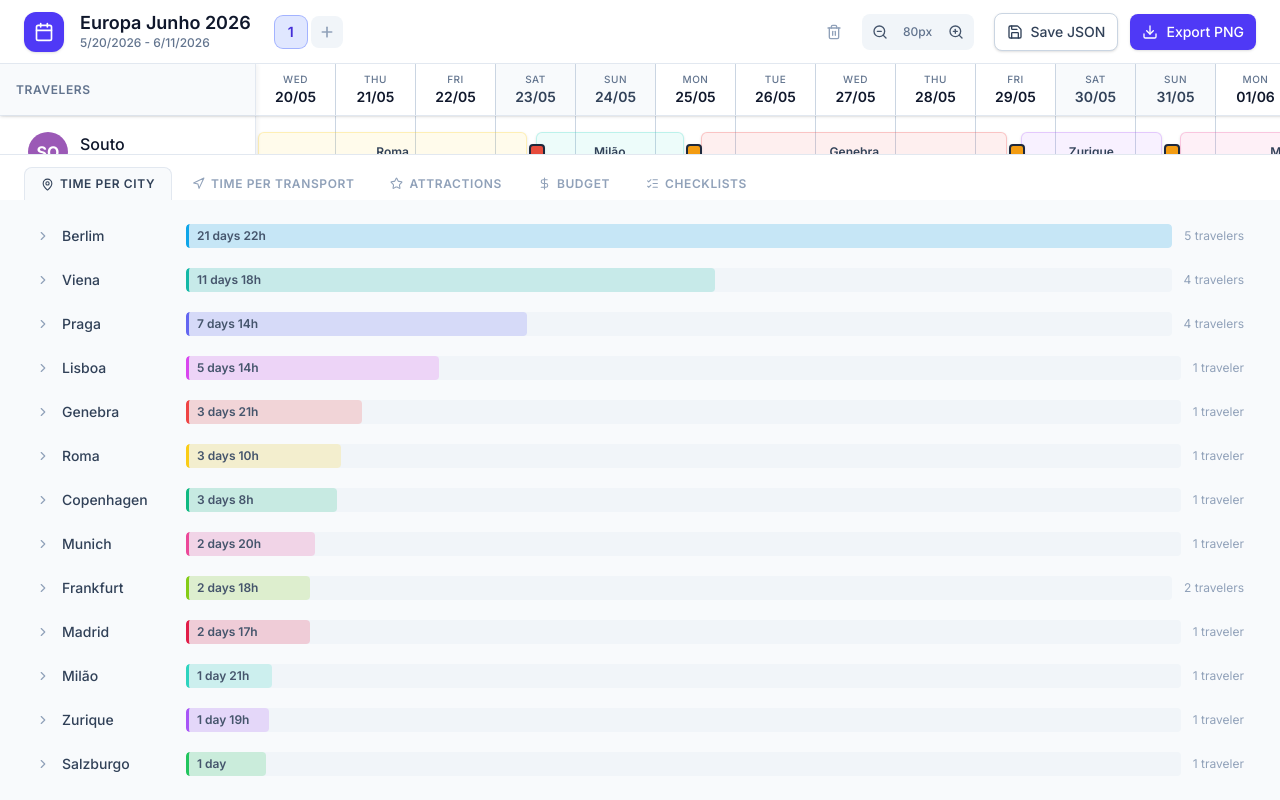
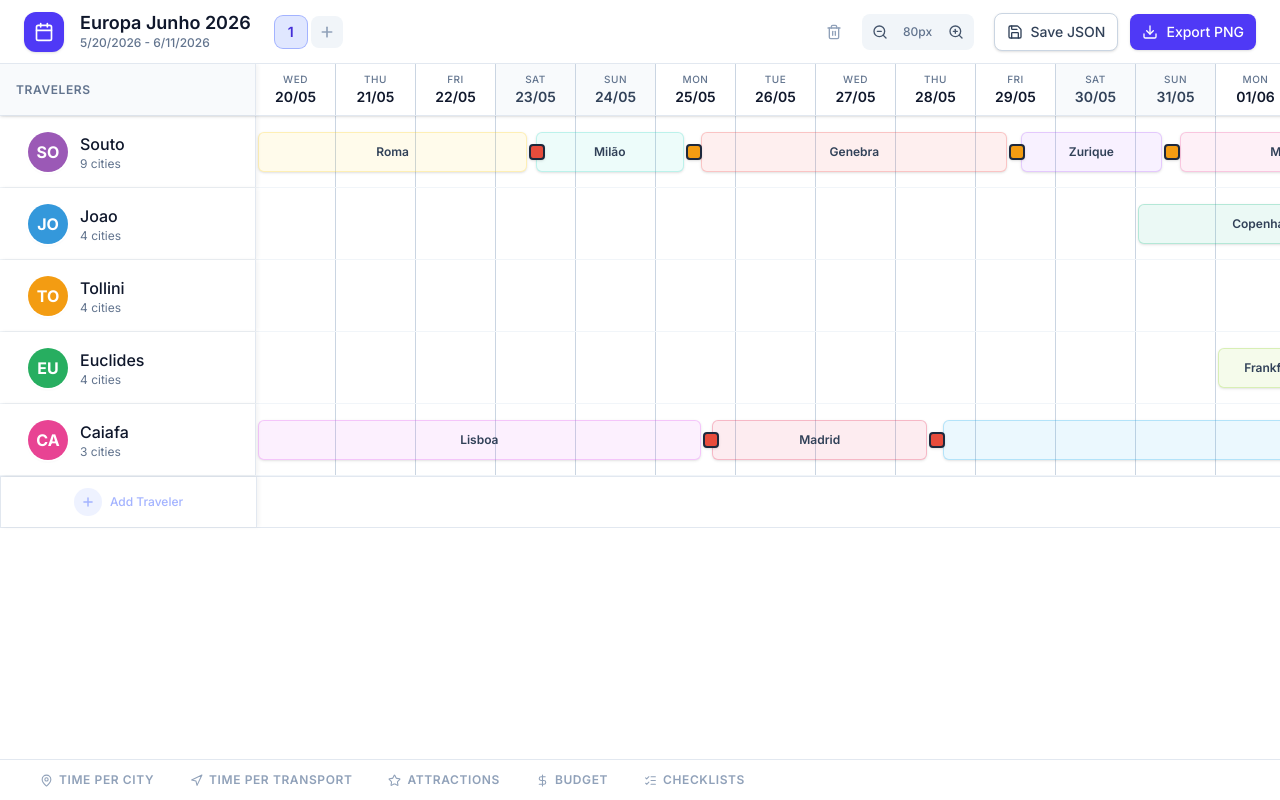
Before and after one commit to EuclidesPinheiro/TravelBoard, a React (Vite) app: page / in a window 1280 px wide. Built offline with nearby package versions, Linux system fonts and the light colour scheme.

Commit message:
modificando abas e melhorando visualização

```diff
--- a/src/components/ReportTabs.tsx
+++ b/src/components/ReportTabs.tsx
@@ -10,7 +10,7 @@ import { ChecklistReport } from './ChecklistReport';
 type Tab = 'city' | 'transport' | 'attractions' | 'budget' | 'checklists';
 
 export function ReportTabs() {
-  const [activeTab, setActiveTab] = useState<Tab>('city');
+  const [activeTab, setActiveTab] = useState<Tab | null>(null);
 
   const tabs: { key: Tab; label: string; icon: typeof MapPin }[] = [
     { key: 'city', label: 'Time per City', icon: MapPin },
@@ -20,21 +20,28 @@ export function ReportTabs() {
     { key: 'checklists', label: 'Checklists', icon: ListChecks },
   ];
 
+  const isOpen = activeTab !== null;
+
+  function handleTabClick(key: Tab) {
+    setActiveTab(prev => prev === key ? null : key);
+  }
+
   return (
-    <div className="border-t border-slate-200 bg-white">
-      {/* Tabs */}
-      <div className="flex px-6 pt-3 gap-1">
+    <div className="border-t border-slate-200 bg-white shrink-0">
+      {/* Tabs — always visible */}
+      <div className="flex px-6 gap-1 py-1.5">
         {tabs.map(tab => {
           const Icon = tab.icon;
+          const isActive = activeTab === tab.key;
           return (
             <button
               key={tab.key}
-              onClick={() => setActiveTab(tab.key)}
+              onClick={() => handleTabClick(tab.key)}
               className={cn(
-                "flex items-center gap-1.5 px-4 py-2 text-xs font-semibold uppercase tracking-wider rounded-t-lg transition-colors",
-                activeTab === tab.key
-                  ? "bg-slate-50 text-slate-700 border border-b-0 border-slate-200"
-                  : "text-slate-400 hover:text-slate-600 hover:bg-slate-50/50"
+                "flex items-center gap-1.5 px-4 py-1.5 text-xs font-semibold uppercase tracking-wider rounded-lg transition-colors",
+                isActive
+                  ? "bg-indigo-50 text-indigo-700 ring-1 ring-indigo-200"
+                  : "text-slate-400 hover:text-slate-600 hover:bg-slate-100"
               )}
             >
               <Icon size={13} />
@@ -44,12 +51,19 @@ export function ReportTabs() {
         })}
       </div>
 
-      {/* Content */}
-      {activeTab === 'city' && <CityReport />}
-      {activeTab === 'transport' && <TransportReport />}
-      {activeTab === 'attractions' && <AttractionsReport />}
-      {activeTab === 'budget' && <BudgetReport />}
-      {activeTab === 'checklists' && <ChecklistReport />}
+      {/* Content — collapsible */}
+      <div
+        className="overflow-hidden transition-[max-height] duration-300 ease-in-out"
+        style={{ maxHeight: isOpen ? '50vh' : '0px' }}
+      >
+        <div className="border-t border-slate-100">
+          {activeTab === 'city' && <CityReport />}
+          {activeTab === 'transport' && <TransportReport />}
+          {activeTab === 'attractions' && <AttractionsReport />}
+          {activeTab === 'budget' && <BudgetReport />}
+          {activeTab === 'checklists' && <ChecklistReport />}
+        </div>
+      </div>
     </div>
   );
 }
```
